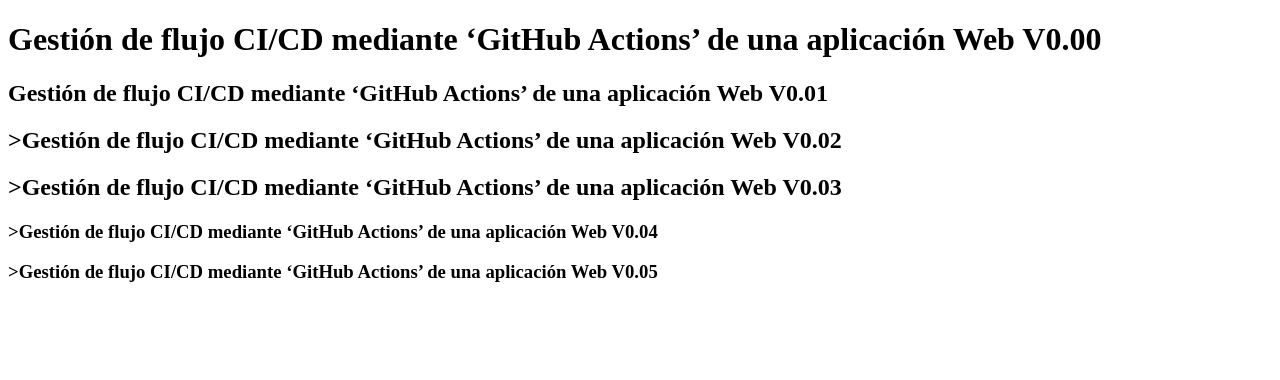
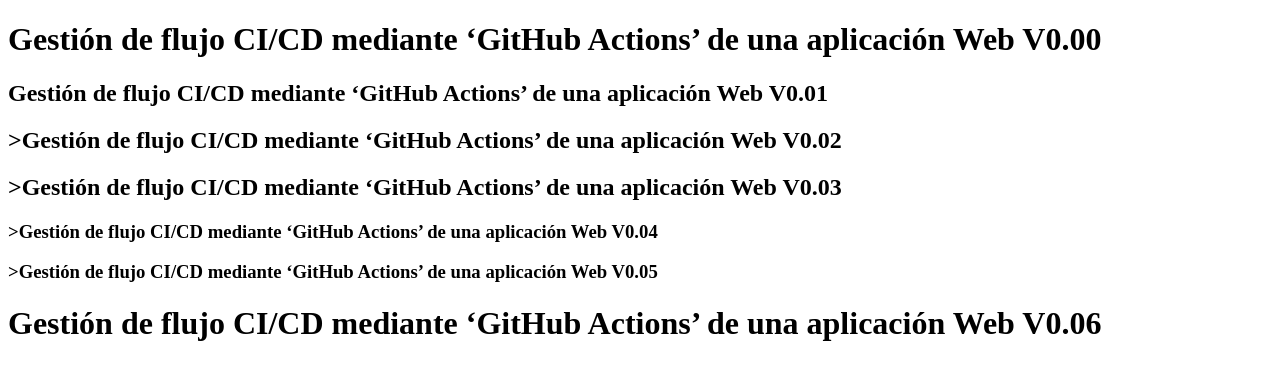
Before and after one commit to alvarstone/demoCICDsis4103, an Angular app: page / in a window 1280 px wide. Shown: the top 380 px of the page. Built offline with nearby package versions, Linux system fonts and the light colour scheme.

Commit message:
UpdateAppComponent.html
title added

```diff
--- a/src/app/app.component.html
+++ b/src/app/app.component.html
@@ -3,5 +3,6 @@
 <h2>>Gestión de flujo CI/CD mediante ‘GitHub Actions’ de una aplicación Web V0.02</h2>
 <h2>>Gestión de flujo CI/CD mediante ‘GitHub Actions’ de una aplicación Web V0.03</h2>
 <h3>>Gestión de flujo CI/CD mediante ‘GitHub Actions’ de una aplicación Web V0.04</h3>
+<h3>>Gestión de flujo CI/CD mediante ‘GitHub Actions’ de una aplicación Web V0.05</h3>
 
-<h3>>Gestión de flujo CI/CD mediante ‘GitHub Actions’ de una aplicación Web V0.05</h3>
+<h1>Gestión de flujo CI/CD mediante ‘GitHub Actions’ de una aplicación Web V0.06</h1>
```
